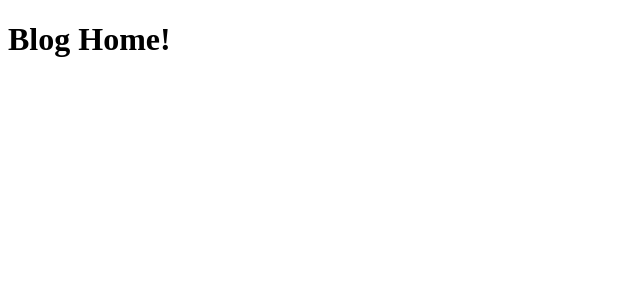
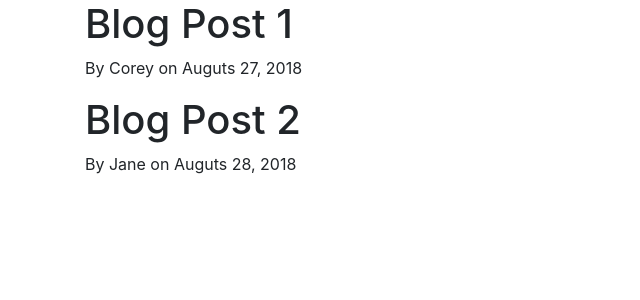
Before and after one commit to larathompson/DjangoTest, a Django app: page / in a window 1280 px wide. Shown: the top 300 px of the page, without its empty margins (0-640 px from the left). Run offline with Django 3.2, Linux system fonts and the light colour scheme; some libraries are stand-ins or nearby versions.

Commit message:
setupblog

```diff
--- /dev/null
+++ b/blog/templates/blog/base.html
@@ -0,0 +1,37 @@
+<!DOCTYPE html>
+<html lang="en">
+<head>
+
+    <!-- Required meta tags -->
+  <meta charset="utf-8">
+  <meta name="viewport" content="width=device-width, initial-scale=1, shrink-to-fit=no">
+
+    <!-- Bootstrap CSS -->
+  <link rel="stylesheet" href="https://maxcdn.bootstrapcdn.com/bootstrap/4.0.0/css/bootstrap.min.css" integrity="sha384-Gn5384xqQ1aoWXA+058RXPxPg6fy4IWvTNh0E263XmFcJlSAwiGgFAW/dAiS6JXm" crossorigin="anonymous">
+
+
+
+  {% if title %}
+
+      <title>Django Blog - {{ title }}</title>
+
+  {% else %}
+      <title>Django Blog</title>
+
+  {% endif %}
+</head>
+<body>
+  <div class="container">
+     {% block content %} {% endblock %}
+
+  </div>
+
+
+
+    <!-- Optional JavaScript -->
+    <!-- jQuery first, then Popper.js, then Bootstrap JS -->
+  <script src="https://code.jquery.com/jquery-3.2.1.slim.min.js" integrity="sha384-KJ3o2DKtIkvYIK3UENzmM7KCkRr/rE9/Qpg6aAZGJwFDMVNA/GpGFF93hXpG5KkN" crossorigin="anonymous"></script>
+  <script src="https://cdnjs.cloudflare.com/ajax/libs/popper.js/1.12.9/umd/popper.min.js" integrity="sha384-ApNbgh9B+Y1QKtv3Rn7W3mgPxhU9K/ScQsAP7hUibX39j7fakFPskvXusvfa0b4Q" crossorigin="anonymous"></script>
+  <script src="https://maxcdn.bootstrapcdn.com/bootstrap/4.0.0/js/bootstrap.min.js" integrity="sha384-JZR6Spejh4U02d8jOt6vLEHfe/JQGiRRSQQxSfFWpi1MquVdAyjUar5+76PVCmYl" crossorigin="anonymous"></script>
+</body>
+</html>
--- a/blog/templates/blog/home.html
+++ b/blog/templates/blog/home.html
@@ -1,11 +1,8 @@
-<!DOCTYPE html>
-<html lang="en">
-<head>
+{% extends "blog/base.html" %}
+{% block content %}
+    {% for post in posts%}
+    <h1> {{ post.title }}</h1>
+    <p> By {{ post.author }} on {{ post.date_posted}} </p>
 
-  <title>Document</title>
-</head>
-<body>
-  <h1>Blog Home!</h1>
-
-</body>
-</html>
+    {% endfor %}
+{% endblock content %}
--- a/blog/views.py
+++ b/blog/views.py
@@ -1,12 +1,31 @@
 from django.shortcuts import render
-from django.http import HttpResponse
+
+posts = [
+  {
+    'author' : 'Corey',
+    'title' : 'Blog Post 1',
+    'content' : '1st post',
+    'date_posted' : 'Auguts 27, 2018'
+  },
+   {
+    'author' : 'Jane',
+    'title' : 'Blog Post 2',
+    'content' : '12jd post',
+    'date_posted' : 'Auguts 28, 2018'
+  },
+
+]
+
 
 # Create your views here.
 # this handles traffick from the blog
 #return an http response with an h1 tag
 
 def home(request):
-  return render(request, 'blog/home.html')
+  context = {
+    'posts' : posts
+  }
+  return render(request, 'blog/home.html', context)
 
 def about(request):
-  return HttpResponse('<h1>Blog About </>')
+  return render(request, 'blog/about.html', {'title': 'About'})
```
Also changed, not shown: blog/templates/blog/about.html (+4 -11 lines).
